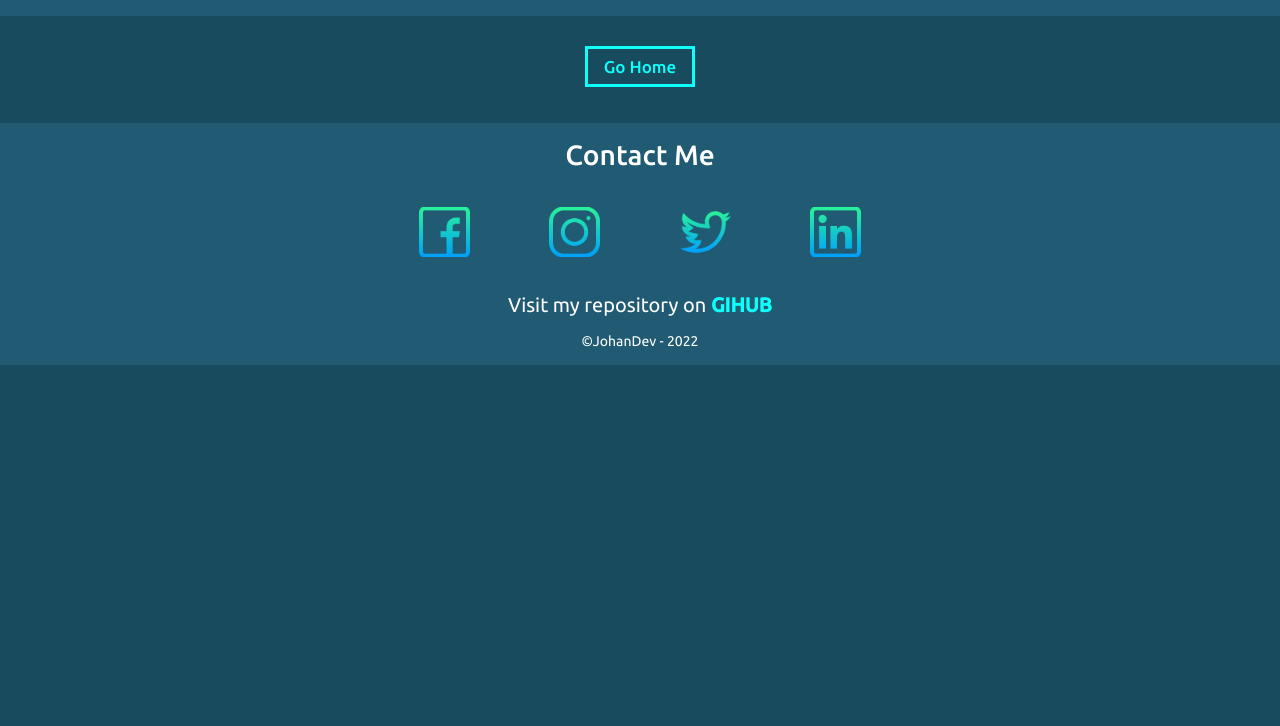
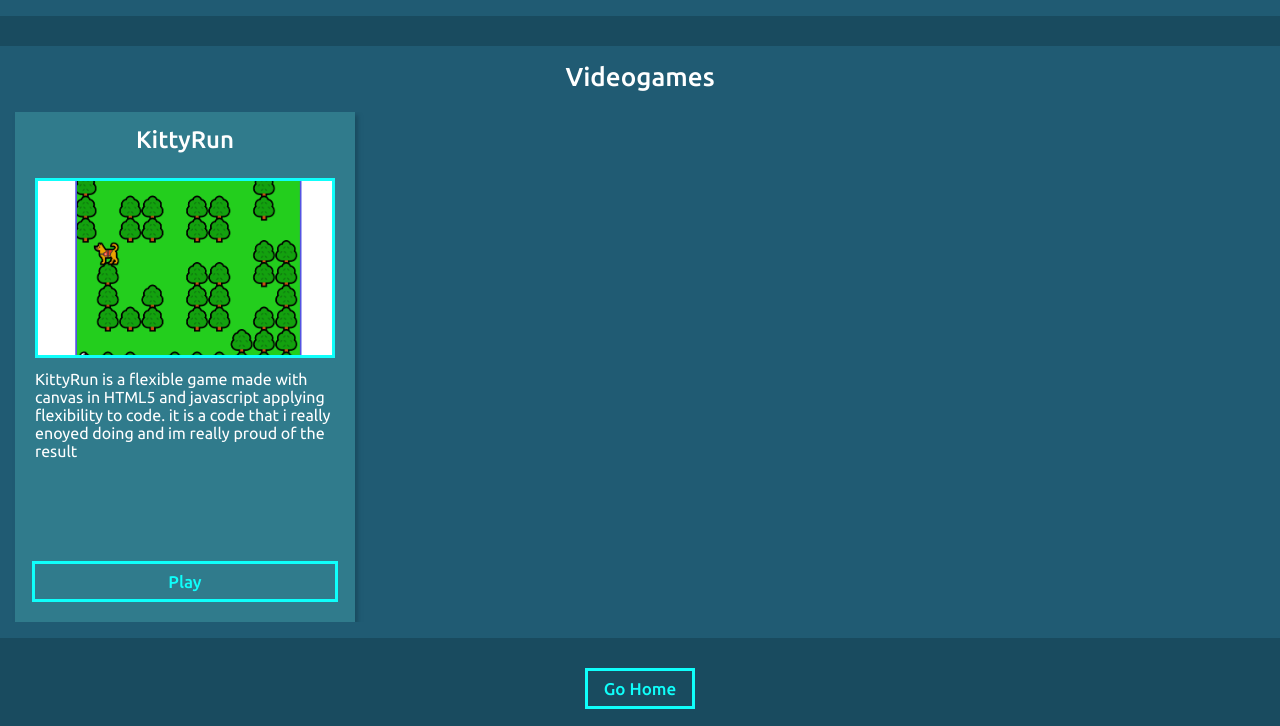
Before and after one commit to JohanDev115/JohanDev115, a plain HTML site: page projects.html in a window 1280 px wide. Shown: the part 694-1420 px from the top of the page. Before the commit the page ends 1059 px from the top, so only its background shows below. Drawn offline with Linux system fonts and the light colour scheme.

Commit message:
New project added

```diff
--- a/projects.html
+++ b/projects.html
@@ -16,8 +16,8 @@
     </header>
     <main>
         <section class="projects-container">
-            <section class="web-pages">
-                <h1 class="title web-pages__title">Web Pages</h1>
+            <section class="project-section web-pages">
+                <h1 class="title web-pages__title project-section__title">Web Pages</h1>
                 <div class="cards">
                     <div class="card">
                         <h2 class="subtitle card_title">Batatabit</h2>
@@ -81,6 +81,21 @@
                     </div>
                 </div>
             </section>
+            <section class="project-section videogames">
+                <h1 class="title videogames__title project-section__title">Videogames</h1>
+                <div class="cards">
+                    <div class="card">
+                        <h2 class="subtitle card_title">KittyRun</h2>
+                        <div class="img-container">
+                            <img src="./assets/projects/KittyRun.png" alt="KittyRun">
+                        </div>
+                        <p class="card_info">KittyRun is a flexible game made with canvas in HTML5 and javascript applying flexibility to code. it is a code that i really enoyed doing and im really proud of the result</p>
+                        <div class="button-container">
+                            <a class="btn card_btn" href="https://johandev115.github.io/KittyRun/" target="_blank">Play</a>
+                        </div>
+                    </div>
+                </div>
+            </section>
             <div class="button-container button-container--margin">
                 <a class="btn" href="./index.html">Go Home</a>
             </div>
--- a/style/mobile.css
+++ b/style/mobile.css
@@ -887,13 +887,13 @@ body {
     padding: 16px 0;
 }
 
-.web-pages {
-    margin-bottom: 20px;
+.project-section {
+    margin-bottom: 30px;
     padding: 16px 0;
     background-color: var(--primary-blue);
 }
 
-.web-pages__title {
+.project-section__title {
     font-size: 2.6rem;
 }
 
```
Also changed, not shown: assets/projects/KittyRun.png (added).
